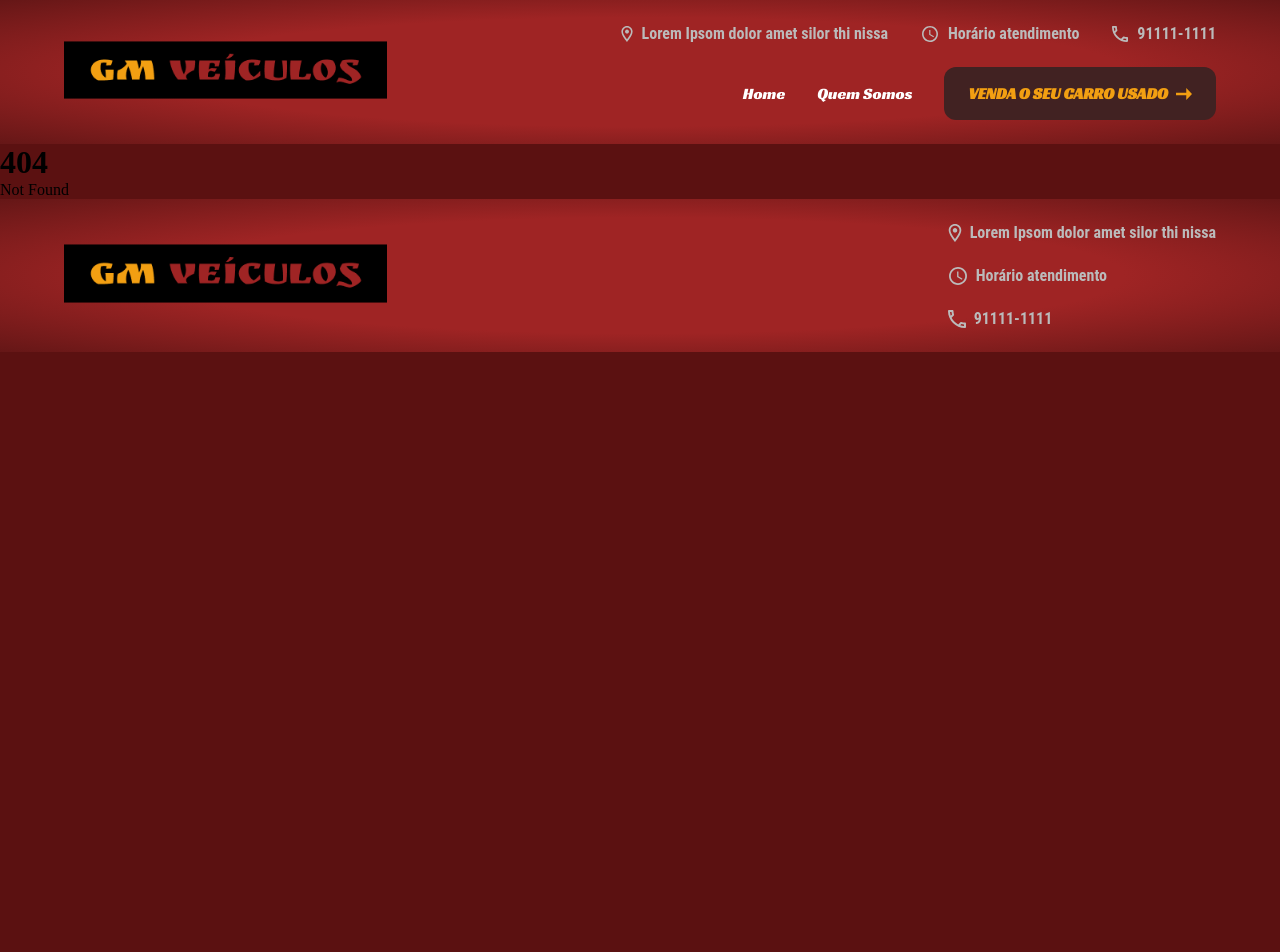
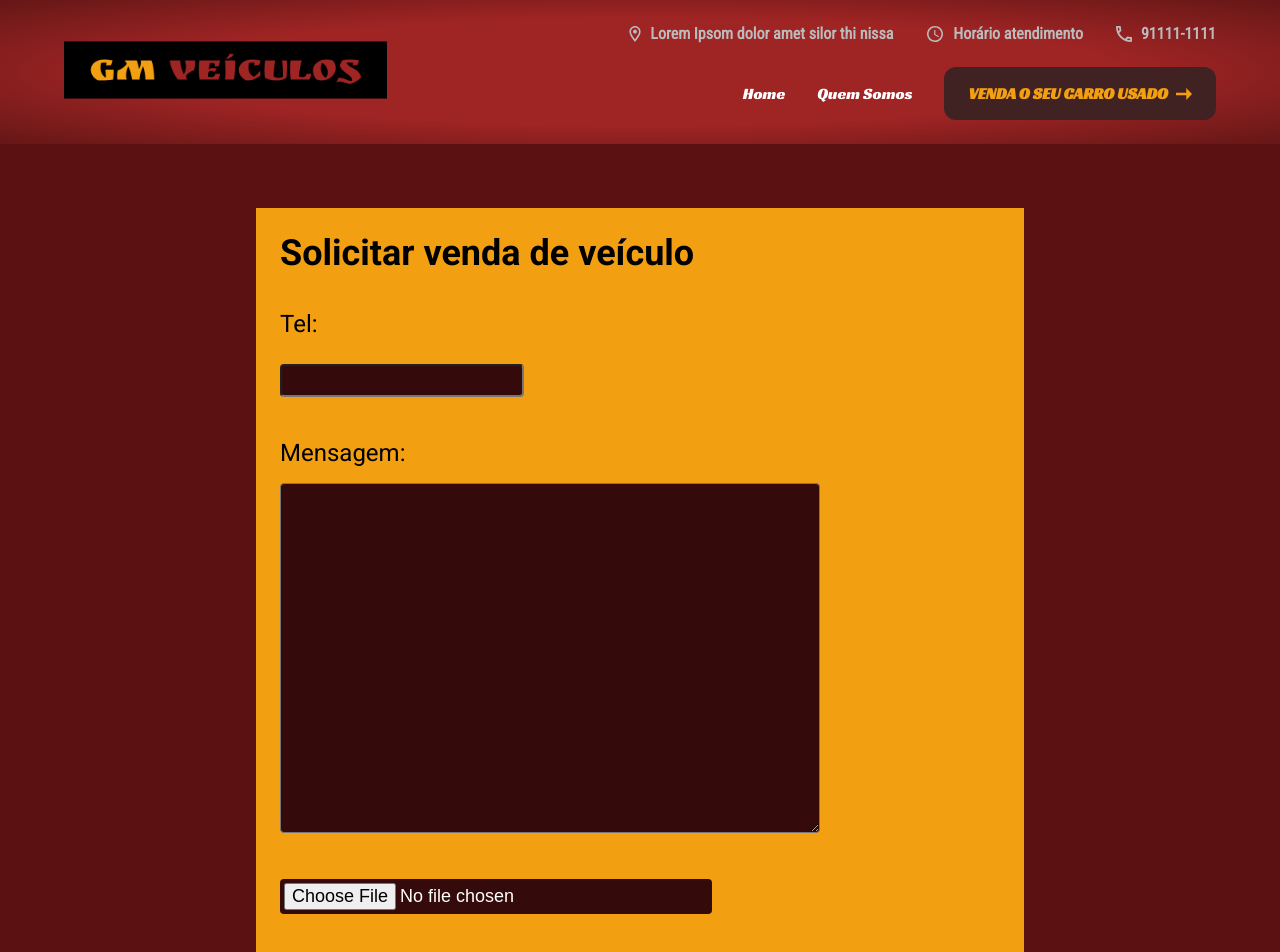
Before and after one commit to ruanclaudio/gm-veiculos-finalproject, a SvelteKit app in the folder frontend/: page /venda in a window 1280 px wide. Before the commit this address had no page. Shown: the top 952 px of the page. Before the commit the page ends 800 px from the top, so only its background shows below. Built offline with nearby package versions, Linux system fonts and the light colour scheme.

Commit message:
feat(/vendaForm) - início form venda up

```diff
--- a/frontend/src/lib/components/Footer.svelte
+++ b/frontend/src/lib/components/Footer.svelte
@@ -51,7 +51,7 @@ footer {
 
 h2 {
     color: #BBB;
-    font-family: Roboto Condensed;
+    font-family: 'Roboto Condensed', sans-serif;
     font-size: 18px;
 }
 
--- /dev/null
+++ b/frontend/src/lib/components/FormVenda.svelte
@@ -0,0 +1,98 @@
+
+
+<main>
+    <div class="form-wrapper">
+        <h1>Solicitar venda de veículo</h1>
+
+        <form action="">
+            <div class="tel">
+                <label for="tel">Tel: </label> <br>
+                <input type="tel" name="tel" id="tel">
+            </div>
+
+            <div class="mensagem">
+                <label for="">Mensagem: </label> <br>
+                <textarea name="mensagem" id="mensagem"></textarea>
+            </div>
+
+            <input type="file" name="img" id="img-form">
+
+            <input id="btn-form" type="button" value="Enviar">
+        </form>
+    </div>
+</main>
+
+
+<style>
+main {
+    margin: 5% 20%;
+}
+
+.form-wrapper {
+    display: flex;
+    padding: 24px;
+    flex-direction: column;
+    align-items: flex-start;
+    gap: 36px;
+    align-self: stretch;
+
+    background: #F29F12;
+}
+
+form {
+    display: flex;
+    flex-direction: column;
+    gap: 42px;
+    width: 100%;
+}
+
+h1 {
+    text-align: center;
+    font-family: Roboto;
+    font-size: 36px;
+}
+
+label {
+    color: #000;
+    text-align: center;
+    font-family: Roboto;
+    font-size: 24px;
+}
+
+input, textarea {
+    background-color: #350a0a;
+    padding: 4px;
+    border-radius: 4px;
+    font-size: 18px;
+    color: #fff;
+
+}
+
+.tel {
+    display: flex;
+    align-items: flex-start;
+    flex-direction: column;
+    gap: 4px;
+    width: 50%;
+}
+
+#mensagem {
+    width: 75%;
+    min-height: 350px;
+
+    margin-top: 16px;
+}
+
+#img-form {
+    width: 60%;
+}
+
+#btn-form {
+    display: inline;
+    padding: 24px;
+    width: 40%;
+    align-self: center;
+    margin-top: 32px;
+}
+
+</style>
--- a/frontend/src/lib/components/Nav.svelte
+++ b/frontend/src/lib/components/Nav.svelte
@@ -80,7 +80,7 @@ h1 {
 }
 h2 {
     color: #BBB;
-    font-family: Roboto Condensed;
+    font-family: 'Roboto Condensed', sans-serif;
     font-size: 18px;
 }
 
--- a/frontend/src/routes/+layout.svelte
+++ b/frontend/src/routes/+layout.svelte
@@ -1,6 +1,7 @@
 <svelte:head>
     <style>
         @import url('https://fonts.googleapis.com/css2?family=Racing+Sans+One&display=swap');
+        @import url('https://fonts.googleapis.com/css2?family=Roboto+Condensed&family=Roboto:wght@400;700&display=swap');
     </style>
 </svelte:head>
 
--- a/frontend/src/routes/+page.svelte
+++ b/frontend/src/routes/+page.svelte
@@ -36,13 +36,13 @@ main {
 
 h4 {
     color: #BBB;
-    font-family: Roboto Condensed;
+    font-family: 'Roboto Condensed', sans-serif;
     font-size: 16px;
 }
 
 h3 {
     color: #FFF;
-    font-family: Roboto Condensed;
+    font-family: 'Roboto Condensed', sans-serif;
     font-size: 16px;
 }
 
--- /dev/null
+++ b/frontend/src/routes/venda/+page.svelte
@@ -0,0 +1,5 @@
+<script lang="ts">
+    import Form from "$lib/components/FormVenda.svelte"
+</script>
+
+<Form></Form>
```
